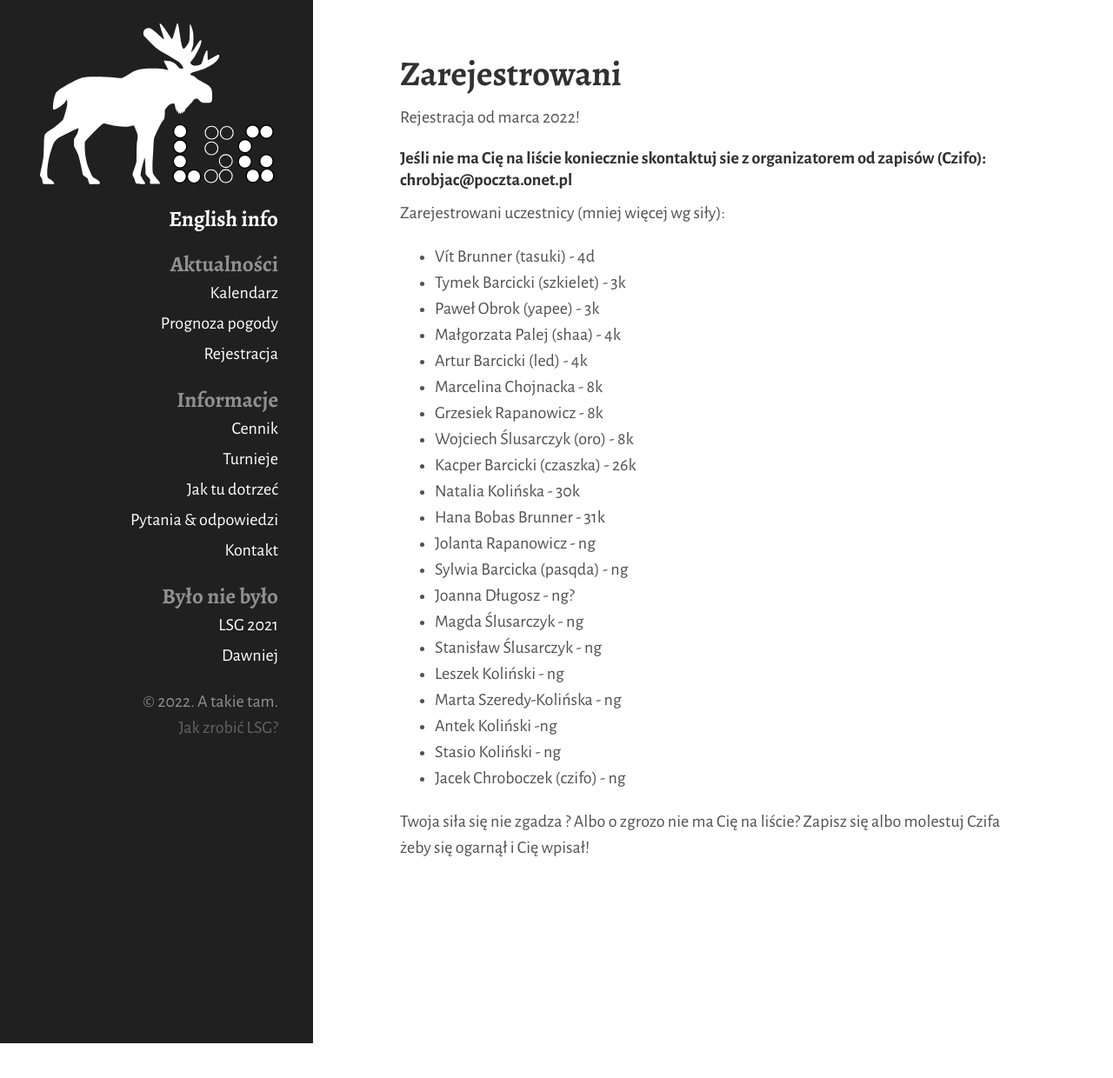
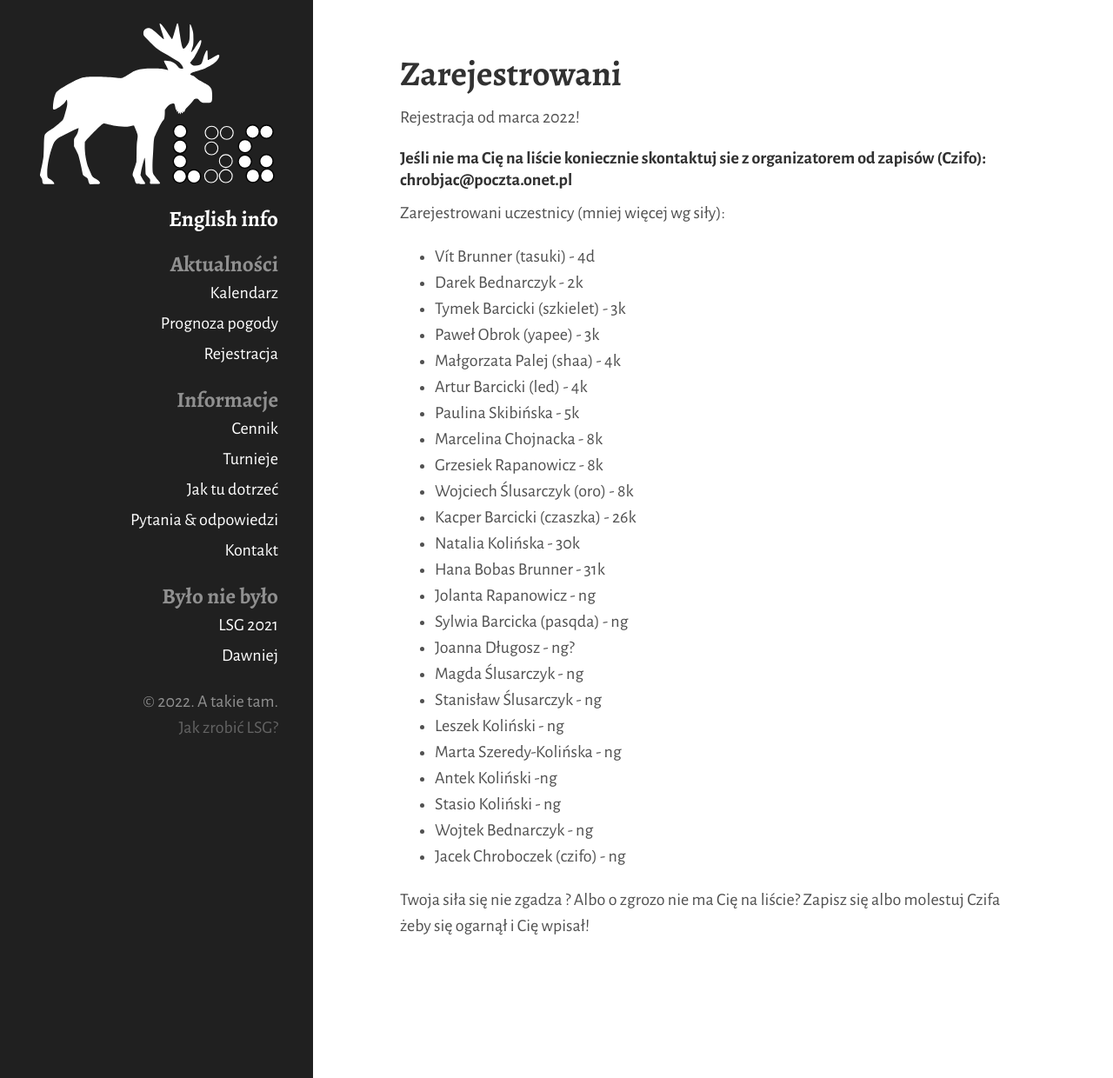
Before and after one commit to tasuki/lsg, a Jekyll site: the page built from zarejestrowani.md, in a window 1280 px wide. Shown: the whole page at 87% size. Built offline with Jekyll 4.4.1, drawn with Linux system fonts in a browser that asks for light colours; nearby versions of some CDN libraries; before the commit the page ends 1200 px from its top, so only the background shows below that.

Commit message:
Update zarejestrowani.md

```diff
--- a/zarejestrowani.md
+++ b/zarejestrowani.md
@@ -12,10 +12,12 @@ Rejestracja od marca 2022!
 Zarejestrowani uczestnicy (mniej więcej wg siły):
 
 - Vít Brunner (tasuki) - 4d
+- Darek Bednarczyk - 2k
 - Tymek Barcicki (szkielet) - 3k
 - Paweł Obrok (yapee) - 3k
 - Małgorzata Palej (shaa) - 4k
 - Artur Barcicki (led) - 4k
+- Paulina Skibińska - 5k
 - Marcelina Chojnacka - 8k
 - Grzesiek Rapanowicz - 8k
 - Wojciech Ślusarczyk (oro) - 8k
@@ -31,6 +33,7 @@ Zarejestrowani uczestnicy (mniej więcej wg siły):
 - Marta Szeredy-Kolińska - ng
 - Antek Koliński -ng
 - Stasio Koliński - ng
+- Wojtek Bednarczyk - ng
 - Jacek Chroboczek (czifo) - ng
 
 
```
